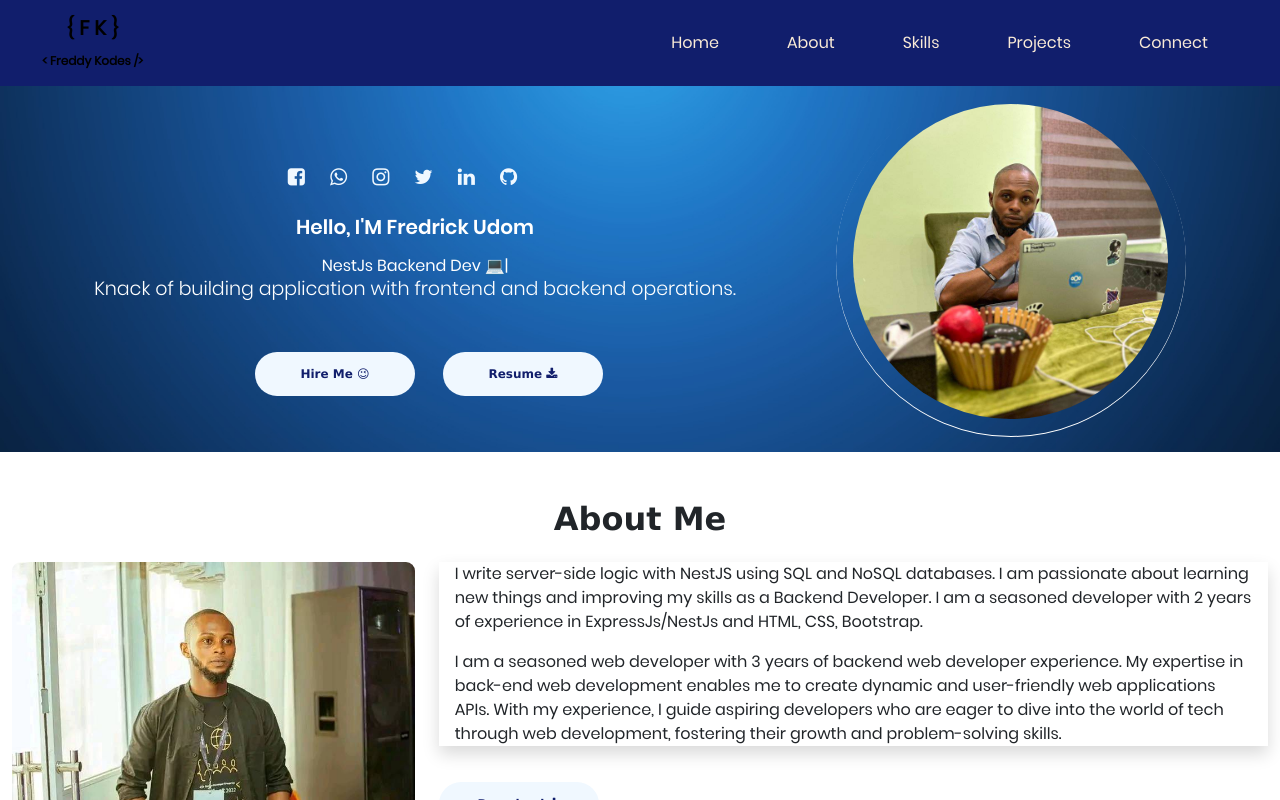
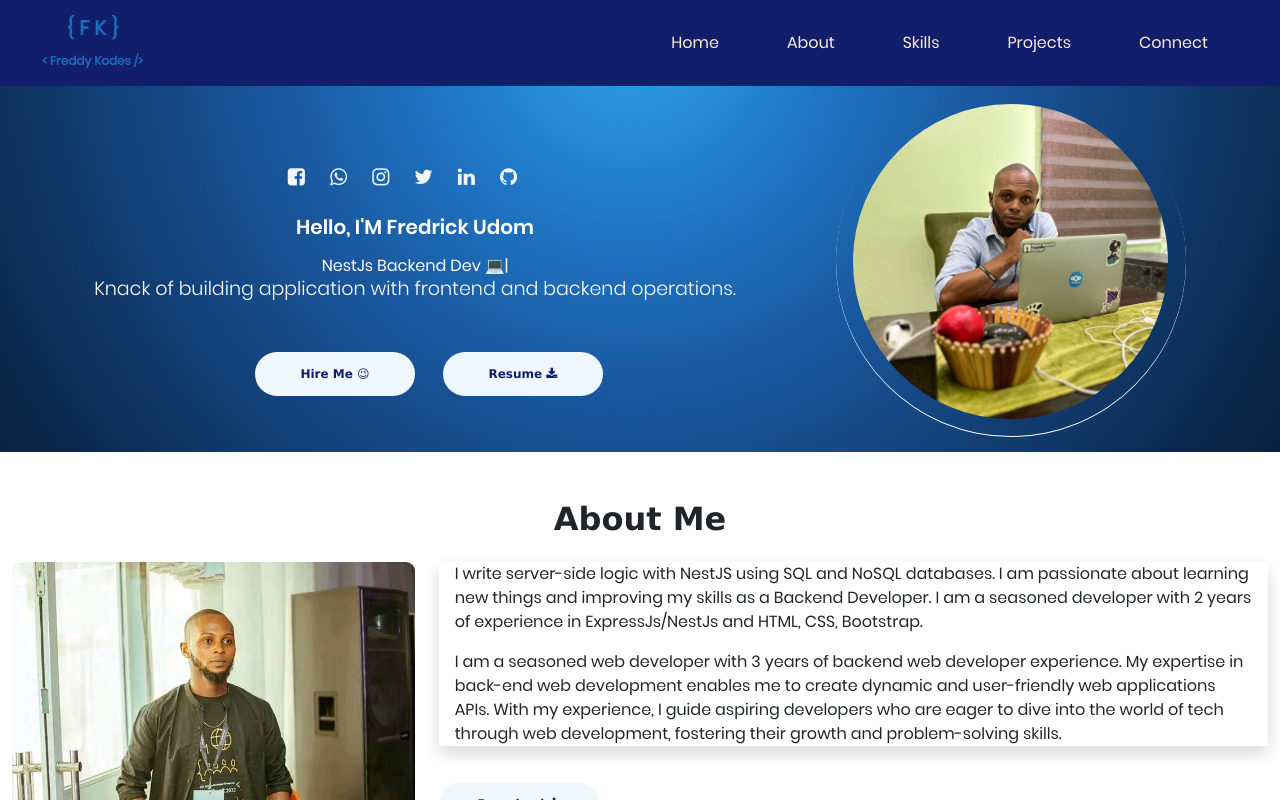
Before and after one commit to FredrickUdom/freddykodes, a React (Vite) app: page / in a window 1280 px wide. In both pictures the pointer is over the link 77 px from the left and 43 px from the top of the page. Shown: the top 800 px of the page. Built offline with nearby package versions, Linux system fonts and the light colour scheme.

Commit message:
nav-bar hot fix

```diff
--- a/src/PortfolioContainer/Nav-bar/NavBar.css
+++ b/src/PortfolioContainer/Nav-bar/NavBar.css
@@ -11,11 +11,11 @@
 .text-small{
     font-size: 12px;
 }
-/* .logo a:hover{
+.logo a:hover{
     color: #1E6DBA;
     transition: all ease-in-out 1s;
     font-weight: bold;
-} */
+}
 /* .linkText a:hover{
     color: #1E6DBA !important;
     transition: all ease-in-out 1s;
```
